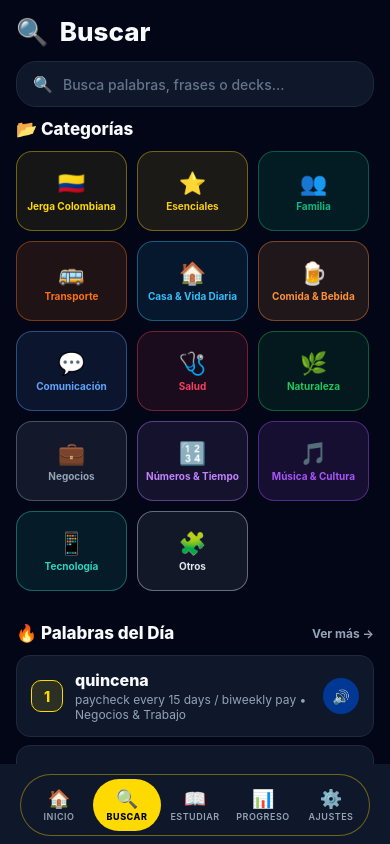
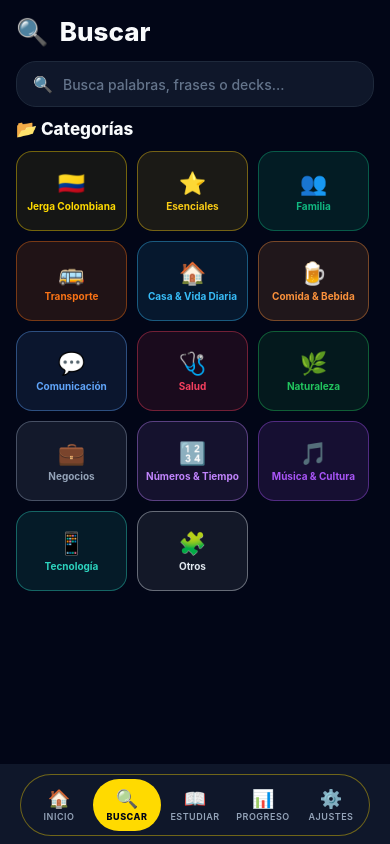
Before and after one commit to mikepitts25/Colombian-Spanish, a React Native app: screen /Browse in a window 390 px wide. Built offline with nearby package versions, Linux system fonts and the light colour scheme; what react-native-worklets would draw is missing.

Commit message:
feat: move word of day to home

```diff
--- a/src/i18n/translations.ts
+++ b/src/i18n/translations.ts
@@ -38,6 +38,7 @@ export const translations = {
     'home.dailyGoal': 'Meta diaria',
     'home.studyDueCards': 'Estudiar tarjetas pendientes',
     'home.studyAnyway': 'Estudiar igual',
+    'home.wordOfDay': 'Palabra del Día',
     'home.tools': 'Herramientas',
     'home.tool.quiz': 'Quiz',
     'home.tool.difficult': 'Difíciles',
@@ -373,6 +374,7 @@ export const translations = {
     'home.dailyGoal': 'Daily goal',
     'home.studyDueCards': 'Study due cards',
     'home.studyAnyway': 'Study anyway',
+    'home.wordOfDay': 'Word of the Day',
     'home.tools': 'Tools',
     'home.tool.quiz': 'Quiz',
     'home.tool.difficult': 'Difficult',
--- a/src/screens/BrowseScreen.tsx
+++ b/src/screens/BrowseScreen.tsx
@@ -91,14 +91,6 @@ export default function BrowseScreen() {
       ),
     [decks],
   );
-
-  const trendingWords = useMemo(() => {
-    const slangRows = allCards.filter((x) => {
-      const text = `${(x.card.tags || []).join(' ')} ${x.deckName}`.toLowerCase();
-      return /(slang|jerga|coloquial|colombia)/.test(text);
-    });
-    return slangRows.slice(0, 5);
-  }, [allCards]);
 
   const searchResults = useMemo(() => {
     const query = q.trim().toLowerCase();
@@ -231,39 +223,6 @@ export default function BrowseScreen() {
                 </Pressable>
               ))}
             </View>
-
-            {/* Trending words */}
-            <View style={[styles.sectionHeader, { marginTop: 8 }]}>
-              <Text style={styles.sectionTitle}>{t('browse.wordsOfDay')}</Text>
-              <Text style={styles.seeAll}>{t('browse.seeMore')}</Text>
-            </View>
-            {trendingWords.map((item, i) => (
-              <View key={item.card.id} style={styles.trendRow}>
-                <View style={[styles.trendRank, i === 0
-                  ? { backgroundColor: 'rgba(255,218,0,0.12)', borderColor: '#FFDA00' }
-                  : i === 1
-                  ? { backgroundColor: 'rgba(0,56,147,0.15)', borderColor: '#003893' }
-                  : { backgroundColor: 'rgba(206,17,38,0.12)', borderColor: '#CE1126' }
-                ]}>
-                  <Text style={[styles.trendRankText, {
-                    color: i === 0 ? '#FFDA00' : i === 1 ? '#60a5fa' : '#f87171',
-                  }]}>{i + 1}</Text>
-                </View>
-                <View style={styles.trendInfo}>
-                  <Text style={styles.trendWord}>{item.card.front}</Text>
-                  <Text style={styles.trendBack}>
-                    {item.card.back}
-                    {item.deckName ? ` • ${item.deckName}` : ''}
-                  </Text>
-                </View>
-                <Pressable
-                  style={styles.trendSpeakBtn}
-                  onPress={() => void speakCard(item.card)}
-                >
-                  <Text>🔊</Text>
-                </Pressable>
-              </View>
-            ))}
           </>
         )}
       </ScrollView>
@@ -314,7 +273,6 @@ const styles = StyleSheet.create({
     marginBottom: 12,
   },
   sectionTitle: { color: colors.textPrimary, fontSize: 17, fontWeight: '800' },
-  seeAll: { color: colors.textSecondary, fontSize: 12, fontWeight: '700' },
 
   catGrid: { flexDirection: 'row', flexWrap: 'wrap', gap: 10, marginBottom: 24 },
   catCard: {
@@ -333,38 +291,6 @@ const styles = StyleSheet.create({
     fontWeight: '700',
     textAlign: 'center',
     lineHeight: 13,
-  },
-
-  trendRow: {
-    flexDirection: 'row',
-    alignItems: 'center',
-    gap: 12,
-    backgroundColor: colors.surface,
-    borderWidth: 1,
-    borderColor: colors.border,
-    borderRadius: 14,
-    padding: 14,
-    marginBottom: 8,
-  },
-  trendRank: {
-    width: 32,
-    height: 32,
-    borderRadius: 10,
-    borderWidth: 1.5,
-    alignItems: 'center',
-    justifyContent: 'center',
-  },
-  trendRankText: { fontSize: 14, fontWeight: '800' },
-  trendInfo: { flex: 1, gap: 2 },
-  trendWord: { color: colors.textPrimary, fontSize: 16, fontWeight: '800' },
-  trendBack: { color: colors.textSecondary, fontSize: 12 },
-  trendSpeakBtn: {
-    width: 36,
-    height: 36,
-    borderRadius: 18,
-    backgroundColor: colors.accentBlue,
-    alignItems: 'center',
-    justifyContent: 'center',
   },
 
   emptyWrap: { alignItems: 'center', paddingVertical: 40, gap: 10 },
--- a/src/screens/HomeScreen.tsx
+++ b/src/screens/HomeScreen.tsx
@@ -9,6 +9,7 @@ import { useNavigation } from '@react-navigation/native';
 import { getDailyProgress, getStudyStreak } from '../storage/storage';
 import { Deck } from '../types';
 import { useLanguage } from '../context/LanguageContext';
+import { speakCard } from '../services/tts';
 
 const COLOMBIAN_GREETINGS = [
   { textKey: 'home.greeting.morning' as const, subKey: 'home.greeting.morningSub' as const, emoji: '☀️' },
@@ -60,6 +61,11 @@ const CATEGORY_EMOJIS: Record<string, string> = {
 type DeckWithDue = Deck & {
   dueCount: number;
   cat: string;
+};
+
+type WordOfDayRow = {
+  deckName: string;
+  card: any;
 };
 
 function getCategoryForDeck(deck: Deck): string {
@@ -121,6 +127,17 @@ export default function HomeScreen() {
       .sort((a, b) => b.dueCount - a.dueCount)
       .slice(0, 4);
   }, [decks, endOfToday]);
+
+  const wordOfDay = useMemo<WordOfDayRow | undefined>(() => {
+    const rows = (decks || []).flatMap((deck) =>
+      (deck.cards || []).map((card: any) => ({ deckName: deck.name, card })),
+    );
+
+    return rows.find((row) => {
+      const text = `${(row.card.tags || []).join(' ')} ${row.deckName}`.toLowerCase();
+      return /(slang|jerga|coloquial|colombia)/.test(text);
+    });
+  }, [decks]);
 
   const dailyGoalProgress = dailyTarget > 0 ? Math.min(dailyCount / dailyTarget, 1) : 0;
   const dailyGoalLabel = dailyTarget > 0 ? `${Math.min(dailyCount, dailyTarget)}/${dailyTarget}` : `${dailyCount}`;
@@ -197,6 +214,25 @@ export default function HomeScreen() {
             </Text>
           </Pressable>
         </View>
+
+        {wordOfDay ? (
+          <View style={styles.wordCard}>
+            <View style={styles.wordHeader}>
+              <Text style={styles.wordEyebrow}>{t('home.wordOfDay')}</Text>
+              <Pressable
+                style={styles.wordAudioButton}
+                onPress={() => void speakCard(wordOfDay.card)}
+              >
+                <Text style={styles.wordAudioIcon}>🔊</Text>
+              </Pressable>
+            </View>
+            <Text style={styles.wordFront}>{wordOfDay.card.front}</Text>
+            <Text style={styles.wordBack}>
+              {wordOfDay.card.back}
+              {wordOfDay.deckName ? ` • ${wordOfDay.deckName}` : ''}
+            </Text>
+          </View>
+        ) : null}
 
         <View style={styles.section}>
           <Text style={styles.sectionTitle}>{t('home.tools')}</Text>
@@ -399,6 +435,40 @@ const styles = StyleSheet.create({
     fontWeight: '900',
   },
 
+  wordCard: {
+    marginHorizontal: 16,
+    marginBottom: 14,
+    backgroundColor: colors.surface,
+    borderRadius: 14,
+    borderWidth: 1,
+    borderColor: 'rgba(255,218,0,0.28)',
+    padding: 14,
+    gap: 6,
+  },
+  wordHeader: {
+    flexDirection: 'row',
+    alignItems: 'center',
+    justifyContent: 'space-between',
+    gap: 12,
+  },
+  wordEyebrow: {
+    color: colors.brand,
+    fontSize: 12,
+    fontWeight: '800',
+    textTransform: 'uppercase',
+  },
+  wordAudioButton: {
+    width: 36,
+    height: 36,
+    borderRadius: 18,
+    backgroundColor: colors.accentBlue,
+    alignItems: 'center',
+    justifyContent: 'center',
+  },
+  wordAudioIcon: { fontSize: 15 },
+  wordFront: { color: colors.textPrimary, fontSize: 22, fontWeight: '900' },
+  wordBack: { color: colors.textSecondary, fontSize: 13, lineHeight: 18 },
+
   quickActions: {
     flexDirection: 'row',
     flexWrap: 'wrap',
```
Also changed, not shown: 2 other files (tests, documents, lock files or other folders).
